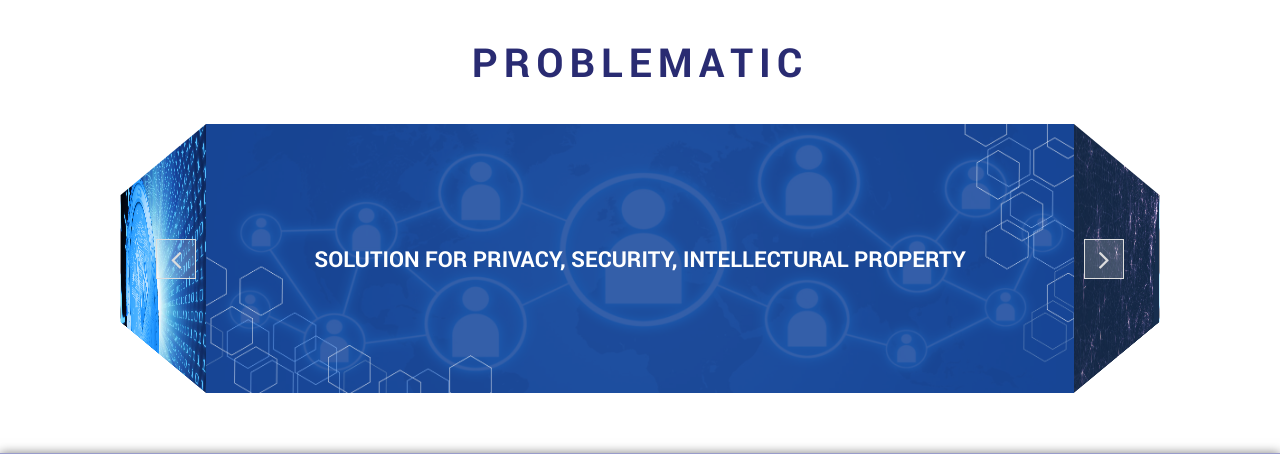
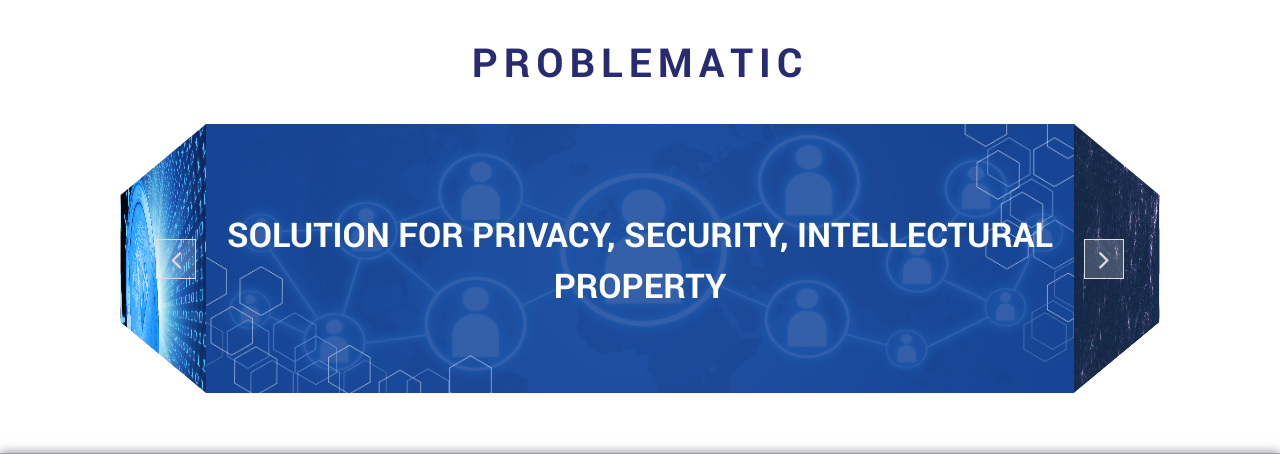
Before and after one commit to beautifulprincess/vn3t, a PHP site: page / in a window 1280 px wide. Shown: the part 800-1254 px from the top of the page. Run offline with PHP 8.4, Linux system fonts and the light colour scheme; some libraries are stand-ins or nearby versions.

Commit message:
update font-size

```diff
--- a/css/style.css
+++ b/css/style.css
@@ -1148,6 +1148,9 @@ footer .contact-us button:hover{
 footer .contact-us input:focus, footer .contact-us textarea:focus {
 	outline: none;
 }
+footer .contact-us input:visited{
+	background-color: transparent;
+}
 footer button:focus, footer button:active{
 	outline: none;
 }
@@ -1468,7 +1471,7 @@ button:focus, button:active{
 	display: table-cell;
 	vertical-align: middle;
 	color: #fff;
-	font-size: 22px;
+	font-size: 34px;
 	height: 100%;
 }
 @media (max-width: 680px)
```
